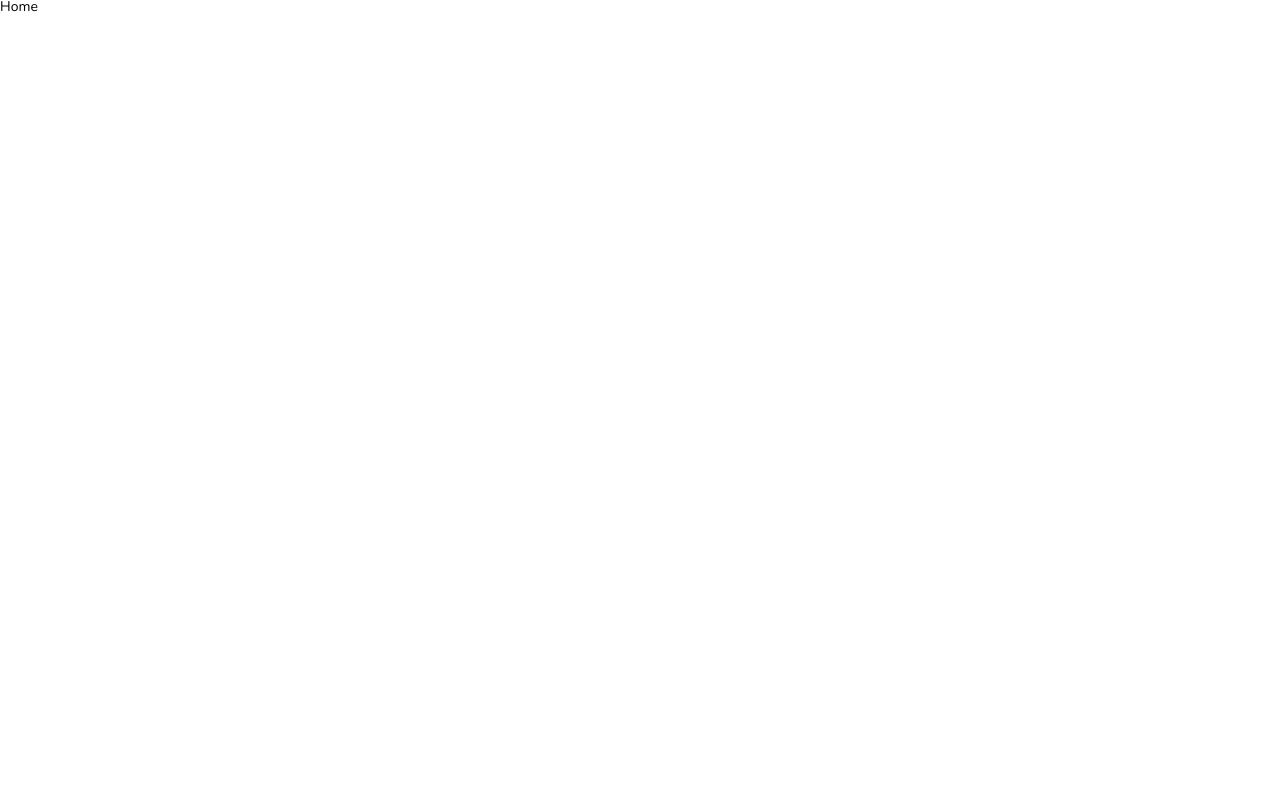
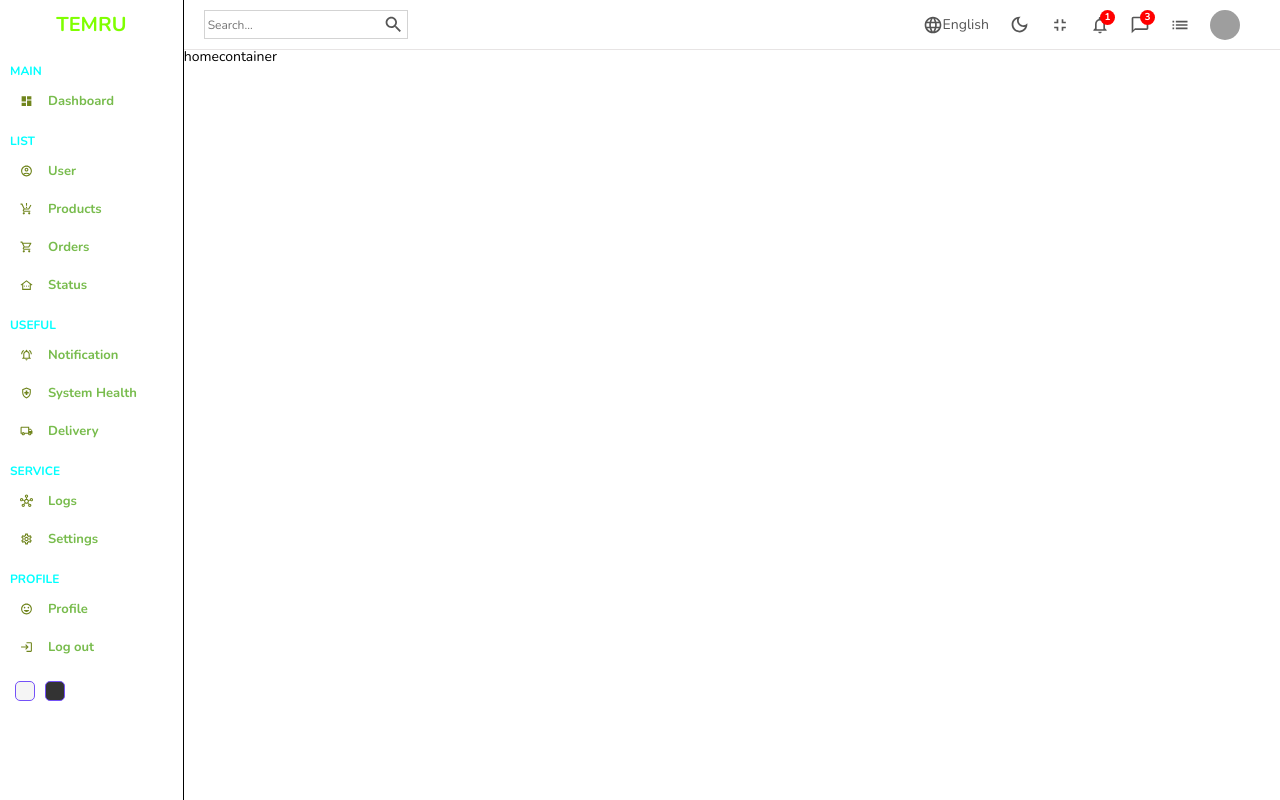
Before and after one commit to temirovruslan/-React-Admin-Dashboard-, a React (Create React App) app: page / in a window 1280 px wide. Built offline with nearby package versions, Linux system fonts and the light colour scheme; grey boxes are pictures that could not be loaded.

Commit message:
added-navbar

```diff
--- a/package.json
+++ b/package.json
@@ -3,6 +3,10 @@
   "version": "0.1.0",
   "private": true,
   "dependencies": {
+    "@emotion/react": "^11.10.4",
+    "@emotion/styled": "^11.10.4",
+    "@mui/icons-material": "^5.10.3",
+    "@mui/material": "^5.10.5",
     "@testing-library/jest-dom": "^5.16.5",
     "@testing-library/react": "^13.4.0",
     "@testing-library/user-event": "^13.5.0",
--- a/src/components/navbar/Navbar.jsx
+++ b/src/components/navbar/Navbar.jsx
@@ -1,9 +1,56 @@
-import React from 'react'
+import React from "react";
+import "./Navbar.scss"
+// import SearchOutlinedIcon from '@mui/icons-material/SearchOutlined';
+import SearchOutlinedIcon from "@mui/icons-material/SearchOutlined";
+import LanguageOutlinedIcon from "@mui/icons-material/LanguageOutlined";
+import DarkModeOutlinedIcon from "@mui/icons-material/DarkModeOutlined";
+import FullscreenExitOutlinedIcon from "@mui/icons-material/FullscreenExitOutlined";
+import NotificationsNoneOutlinedIcon from "@mui/icons-material/NotificationsNoneOutlined";
+import ChatBubbleOutlineOutlinedIcon from "@mui/icons-material/ChatBubbleOutlineOutlined";
+import ListOutlinedIcon from "@mui/icons-material/ListOutlined";
 
 const Navbar = () => {
-  return (
-    <div>Navbar</div>
-  )
-}
+	return (
+		<div className="navbar">
+			<div className="wrapper">
+				<div className="search">
+					<input type="text" placeholder="Search..." />
+					<SearchOutlinedIcon className="icon"/>
+				</div>
+				<div className="items">
+					<div className="item">
+						<LanguageOutlinedIcon className="icon" />
+						English
+					</div>
+          <div className="item">
+						<DarkModeOutlinedIcon/>
+					</div>
+          <div className="item">
+						<FullscreenExitOutlinedIcon className="icon" />
 
-export default Navbar
+					</div>
+          <div className="item">
+						<NotificationsNoneOutlinedIcon className="icon" />
+						<div className="counter">1</div>
+					</div>
+          <div className="item">
+						<ChatBubbleOutlineOutlinedIcon className="icon" />
+						<div className="counter">3</div>
+					</div>
+          <div className="item">
+						<ListOutlinedIcon className="icon" />
+
+					</div>
+          <div className="item">
+						<img className="avatar" src="https://img.freepik.com/free-photo/no-problem-concept-bearded-man-makes-okay-gesture-has-everything-control-all-fine-gesture-wears-spectacles-jumper-poses-against-pink-wall-says-i-got-this-guarantees-something_273609-42817.jpg" alt="" />
+
+					</div>
+
+
+				</div>
+			</div>
+		</div>
+	);
+};
+
+export default Navbar;
--- a/src/components/navbar/Navbar.scss
+++ b/src/components/navbar/Navbar.scss
@@ -0,0 +1,71 @@
+.navbar {
+    height: 50px;
+    border-bottom: 0.5px solid rgb(231, 228, 228);
+    display: flex;
+    align-items: center;
+    font-size: 14px;
+    color: #555;
+
+    .wrapper {
+      width: 100%;
+      padding: 20px;
+      display: flex;
+      align-items: center;
+      justify-content: space-between;
+
+      .search {
+        display: flex;
+        align-items: center;
+        border: 0.5px solid lightgray;
+        padding: 3px;
+
+        input {
+          border: none;
+          outline: none;
+          background: transparent;
+
+          &::placeholder {
+            font-size: 12px;
+          }
+        }
+      }
+
+      .items {
+        display: flex;
+        align-items: center;
+
+        .item {
+          display: flex;
+          align-items: center;
+          margin-right: 20px;
+          position: relative;
+
+          .icon {
+            font-size: 20px;
+          }
+
+          .avatar {
+            width: 30px;
+            height: 30px;
+            border-radius: 50%;
+          }
+
+          .counter {
+            width: 15px;
+            height: 15px;
+            background-color: red;
+            border-radius: 50%;
+            color: white;
+            display: flex;
+            align-items: center;
+            justify-content: center;
+            font-size: 10px;
+            font-weight: bold;
+            position: absolute;
+            top: -5px;
+            right: -5px;
+          }
+        }
+      }
+    }
+  }
--- a/src/components/sidebar/Sidebar.jsx
+++ b/src/components/sidebar/Sidebar.jsx
@@ -1,9 +1,90 @@
-import React from 'react'
+import React from "react";
+import { Link } from "react-router-dom";
+import "./Sidebar.scss"
+import DashboardIcon from '@mui/icons-material/Dashboard';
+import AccountCircleOutlinedIcon from '@mui/icons-material/AccountCircleOutlined';
+import ShoppingCartOutlinedIcon from '@mui/icons-material/ShoppingCartOutlined';
+import ProductionQuantityLimitsOutlinedIcon from '@mui/icons-material/ProductionQuantityLimitsOutlined';
+import OtherHousesOutlinedIcon from '@mui/icons-material/OtherHousesOutlined';
+import HealthAndSafetyOutlinedIcon from '@mui/icons-material/HealthAndSafetyOutlined';
+import HubOutlinedIcon from '@mui/icons-material/HubOutlined';
+import LoginOutlinedIcon from '@mui/icons-material/LoginOutlined';
+import SettingsOutlinedIcon from '@mui/icons-material/SettingsOutlined';
+import InsertEmoticonOutlinedIcon from '@mui/icons-material/InsertEmoticonOutlined';
+import NotificationsActiveOutlinedIcon from '@mui/icons-material/NotificationsActiveOutlined';
+import LocalShippingOutlinedIcon from '@mui/icons-material/LocalShippingOutlined';
 
 const Sidebar = () => {
-  return (
-    <div>Sidebar</div>
-  )
-}
+	return (
+		<div className="sidebar">
+			<div className="top">
+				<span >TEMRU</span>
+			</div>
+			<hr />
+			<div className="center">
+				<ul className="center-list">
+					<p className="title">MAIN</p>
+					<li>
+						<DashboardIcon className="sidebar-icon"/>
+						<span>Dashboard</span>
+					</li>
+					<p className="title">LIST</p>
+					<li>
+						<AccountCircleOutlinedIcon className="sidebar-icon"/>
+						<span>User</span>
+					</li>
+					<li>
+						<ProductionQuantityLimitsOutlinedIcon className="sidebar-icon"/>
+						<span>Products</span>
+					</li>
+					<li>
+						<ShoppingCartOutlinedIcon className="sidebar-icon"/>
+						<span>Orders</span>
+					</li>
+					<li>
+						<OtherHousesOutlinedIcon className="sidebar-icon"/>
+						<span>Status</span>
+					</li>
+					<p className="title">USEFUL</p>
+					<li>
+						<NotificationsActiveOutlinedIcon className="sidebar-icon"/>
+						<span>Notification</span>
+					</li>
+					<li>
+						<HealthAndSafetyOutlinedIcon className="sidebar-icon"/>
+						<span>System Health</span>
+					</li>
+					<li>
+						<LocalShippingOutlinedIcon className="sidebar-icon"/>
+						<span>Delivery</span>
+					</li>
+					<p className="title">SERVICE</p>
+					<li>
+						<HubOutlinedIcon className="sidebar-icon"/>
+						<span>Logs</span>
+					</li>
+					<li>
+						<SettingsOutlinedIcon className="sidebar-icon"/>
+						<span>Settings</span>
+					</li>
+					<p className="title">PROFILE</p>
+					<li>
+						<InsertEmoticonOutlinedIcon className="sidebar-icon"/>
+						<span>Profile</span>
+					</li>
+					<li>
+						<LoginOutlinedIcon className="sidebar-icon"/>
+						<span>Log out</span>
+					</li>
+				</ul>
 
-export default Sidebar
+			</div>
+			<div className="bottom">
+				<div className="color-option"></div>
+				<div className="color-option"></div>
+			</div>
+		</div>
+	);
+};
+
+export default Sidebar;
--- a/src/components/sidebar/Sidebar.scss
+++ b/src/components/sidebar/Sidebar.scss
@@ -0,0 +1,90 @@
+.sidebar{
+    // background-color: rgb(36, 133, 174);
+    flex: 1;
+    border-right: 1px solid black;
+    min-height: 100vh;
+}
+.top{
+
+    display: flex;
+    align-items: center;
+    justify-content: center;
+    height: 50px;
+    margin-bottom: 1px solid grey;
+
+    span{
+        font-size: 20px;
+        font-weight: bold;
+        color: chartreuse;
+
+    }
+}
+.center{
+    padding-left: 10px;
+}
+.center-list{
+
+    li{
+        display: flex;
+        align-items: center;
+        // justify-content: center;
+        padding: 10px;
+        cursor: pointer;
+        width: 90%;
+
+        &:hover{
+            border-radius:7px;
+            background-color: black;
+
+        }
+
+        .sidebar-icon{
+            padding-right:5px;
+            font-size: 18px;
+            color:rgb(112, 133, 29)
+
+        }
+
+        span{
+            font-size: 13px;
+            font-weight: bold;
+            color:rgb(120, 188, 77);
+            margin-left: 10px;
+
+        }
+    }
+
+}
+.title{
+
+    font-size: 12px;
+    font-weight: bold;
+    color:aqua;
+    margin-top: 15px;
+    margin-bottom: 5px;
+}
+
+.bottom{
+    display: flex;
+    align-items: center;
+    margin: 10px;
+
+    .color-option{
+        width: 20px;
+        height: 20px;
+        border-radius: 5px;
+        border: 1px solid #7451f8;
+        cursor: pointer;
+        margin: 5px;
+
+        &:nth-child(1){
+            background-color: whitesmoke;
+        }
+        &:nth-child(2){
+            background-color: #333;
+        }
+        &:nth-child(3){
+            background-color: darkblue;
+        }
+    }
+}
--- a/src/pages/home/Home.jsx
+++ b/src/pages/home/Home.jsx
@@ -1,9 +1,18 @@
 import React from 'react'
+import Navbar from '../../components/navbar/Navbar'
+import Sidebar from '../../components/sidebar/Sidebar'
 import './Home.scss'
 
 const Home = () => {
   return (
-    <div>Home</div>
+    <div className='home'>
+      <Sidebar/>
+      <div className="homeContainer">
+      <Navbar/>
+        homecontainer
+      </div>
+
+    </div>
   )
 }
 
--- a/src/pages/home/Home.scss
+++ b/src/pages/home/Home.scss
@@ -0,0 +1,31 @@
+.home {
+    display: flex;
+
+    .homeContainer {
+      flex: 6;
+
+      .widgets,
+      .charts {
+        display: flex;
+        padding: 20px;
+        gap: 20px;
+      }
+
+      .charts {
+        padding: 5px 20px;
+      }
+
+      .listContainer {
+        -webkit-box-shadow: 2px 4px 10px 1px rgba(0, 0, 0, 0.47);
+        box-shadow: 2px 4px 10px 1px rgba(201, 201, 201, 0.47);
+        padding: 20px;
+        margin: 20px;
+
+        .listTitle {
+          font-weight: 500;
+          color: gray;
+          margin-bottom: 15px;
+        }
+      }
+    }
+  }
--- a/src/pages/list/List.jsx
+++ b/src/pages/list/List.jsx
@@ -1,8 +1,17 @@
 import React from 'react'
 
-const List = () => {
-  return (
-    <div>List</div>
+  const List = () => {
+
+
+    let a = [12,2]
+
+    const b = () => {
+      console.log(a);
+    }
+    return (
+      <div>
+        list
+      </div>
   )
 }
 
```
Also changed, not shown: 1 other file (tests, documents, lock files or other folders).
